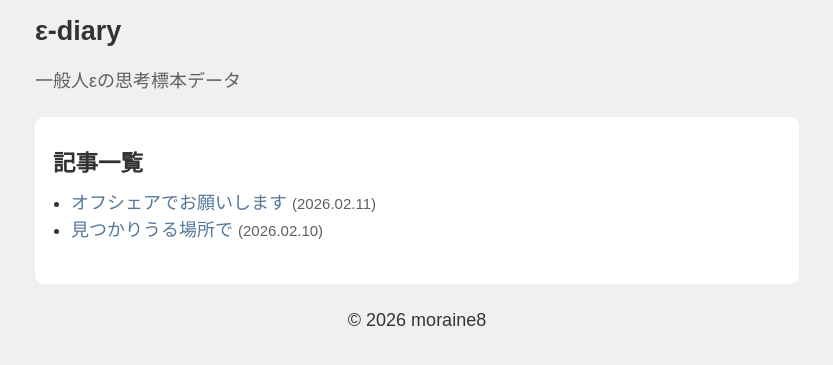
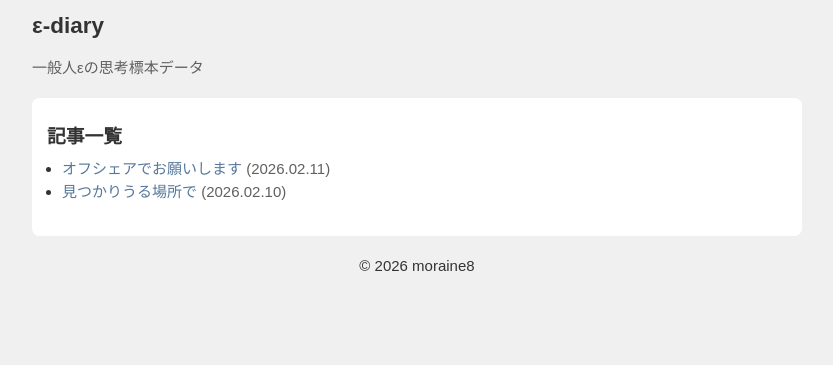
Before and after one commit to moraine8/epsilon-diary, a Jekyll site: the page built from index.html, in a window 1280 px wide. Shown: the top 365 px of the page, without its empty margins (223-1056 px from the left). Built offline with Jekyll 4.4.1, drawn with Linux system fonts in a browser that asks for light colours.

Commit message:
fix font-size

```diff
--- a/_layouts/default.html
+++ b/_layouts/default.html
@@ -14,7 +14,7 @@
   <meta name="viewport" content="width=device-width, initial-scale=1.0">
   <title>{{ page.title }} | {{ site.title }}</title>
   <link rel="stylesheet" href="{{ '/assets/reset.css' | relative_url }}">
-  <link rel="stylesheet" href="{{ '/assets/style.css' | relative_url }}">
+  <link rel="stylesheet" href="{{ '/assets/style.css' | relative_url }}?v=1">
 </head>
 
 <body class="l-body">
--- a/assets/style.css
+++ b/assets/style.css
@@ -4,7 +4,7 @@
 }
 
 html, body {
-  font-size: 18px;
+  font-size: 15px;
   color: #333333;
 }
 
--- a/assets/style.scss
+++ b/assets/style.scss
@@ -6,7 +6,7 @@ $link-color: #56789b;
     box-sizing: border-box;
 }
 html, body {
-    font-size: 18px;
+    font-size: 15px;
     color: $font-color;
 }
 p {
```
